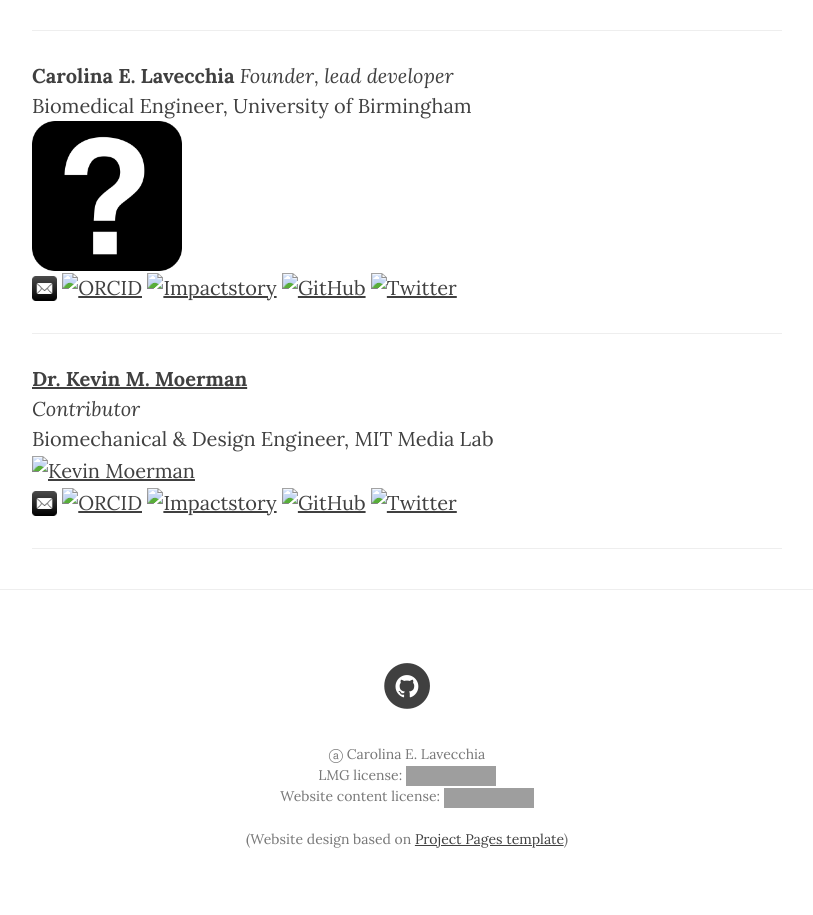
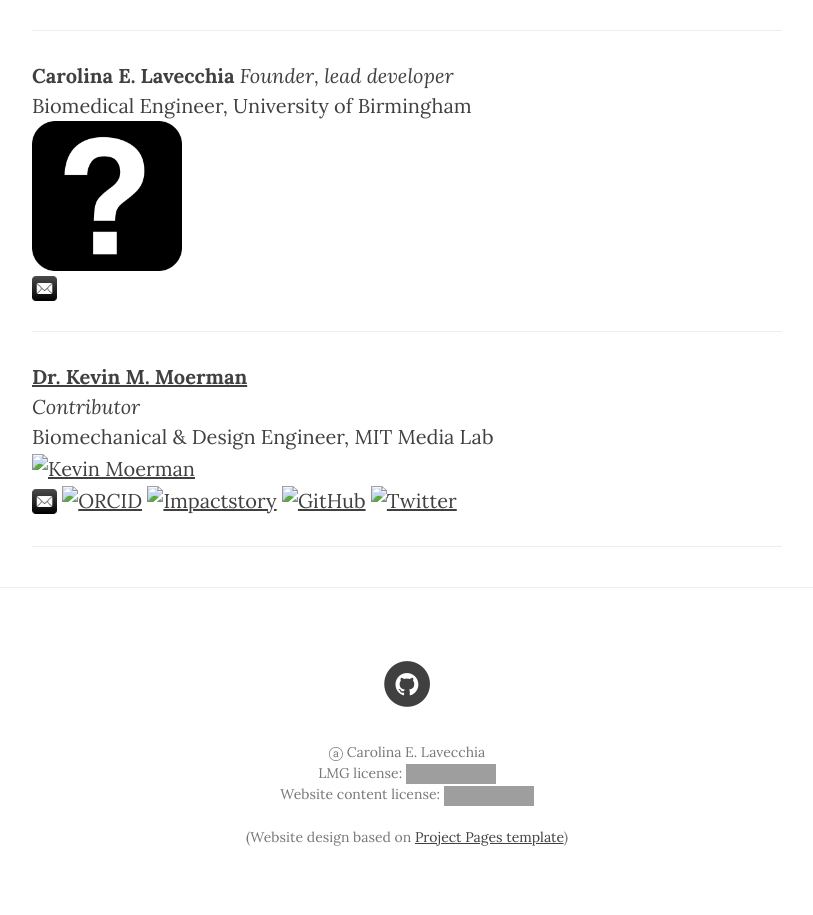
Before and after one commit to CELavecchia/LMG, a Jekyll site: the page built from docs/Members.md, in a window 1280 px wide. Shown: the part 591-1506 px from the top of the page, without its empty margins (233-1046 px from the left). Built offline with Jekyll 4.4.1, drawn with Linux system fonts in a browser that asks for light colours; nearby versions of some CDN libraries; grey boxes are pictures that could not be loaded.

Commit message:
Avatar upload

```diff
--- a/docs/Members.md
+++ b/docs/Members.md
@@ -23,10 +23,6 @@
 Biomedical Engineer, University of Birmingham
 [![You](/img/member_avatars/question-mark.jpg){:width="150px"}](Your link here)
 [![Email](/img/icons/email_icon.png){:width="25px"}](mailto:lavecchia.carolina@gmail.com)
-[![ORCID](img/icons/orcid.png){:width="25px"}](http://orcid.org/0000-0003-3768-4269)
-[![Impactstory](img/icons/impactStory.png){:width="25px"}](https://www.impactstory.org/u/0000-0003-3768-4269)
-[![GitHub](img/icons/github-icon.png){:width="25px"}](https://github.com/Kevin-Mattheus-Moerman)
-[![Twitter](img/icons/twitter.png){:width="25px"}](https://twitter.com/KMMoerman)
 
 ***
 [__Dr. Kevin M. Moerman__](https://www.kevinmoerman.org)
```
Also changed, not shown: docs/img/member_avatars/cel_avatar.jpg (added).
